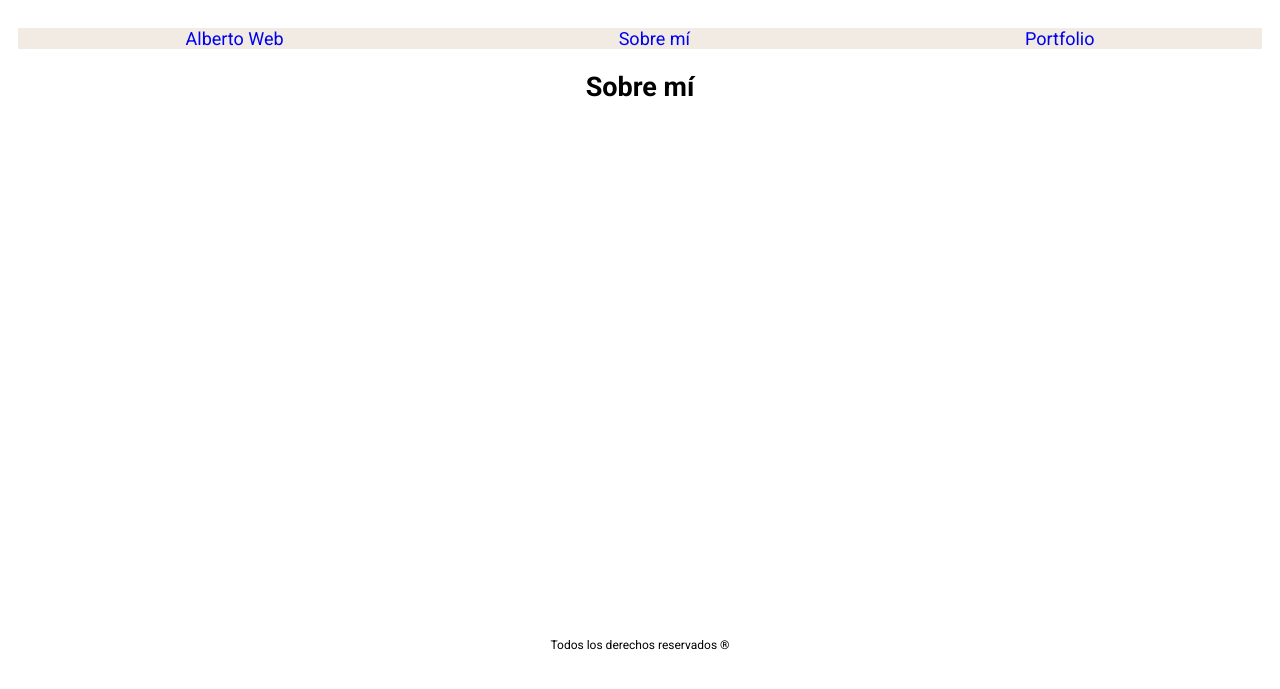
After one commit to Malkius/clase-16-heroku-jinha, a Flask app: template templates/about.html in a window 1280 px wide. The commit adds this page. Shown: the top 689 px of the page. Run offline with Flask 2, Linux system fonts and the light colour scheme; the template is opened without the code that fills it, so the values that code supplies are empty.

Commit message:
Second commit

```diff
--- /dev/null
+++ b/main.py
@@ -0,0 +1,22 @@
+from flask import Flask, render_template
+
+app = Flask(__name__)
+
+
+@app.route("/")
+def index():
+    return render_template("index.html")
+
+
+@app.route("/about")
+def about():
+    return render_template("about.html")
+
+
+@app.route("/portfolio")
+def portfolio():
+    return render_template("portfolio.html")
+
+
+if __name__ == '__main__':
+    app.run()
--- a/static/css/estilos.css
+++ b/static/css/estilos.css
@@ -1,21 +1,18 @@
-/* FUENTES */
+/* INDEX.HTML */
 body {
+    padding: 20px 10px 10px 10px;
     font-family: 'Roboto', sans-serif;
     font-size: 18px;
 }
 
-body {
-    background-color: #949FA3;
-}
-
 .navegacion {
+    background-color: #F1EBE4;
     display: flex;
     justify-content: space-around;
     align-items: center;
 }
 
 .navegacion a {
-    color: #675296;
     text-decoration: none;
 }
 
@@ -29,3 +26,14 @@ body {
     display: flex;
     justify-content: center;
 }
+
+.contenido {
+    display: flex;
+    justify-content: center;
+}
+
+/* ABOUT.HTML */
+
+
+
+/* PORTFOLIO.HTML */
--- /dev/null
+++ b/templates/about.html
@@ -0,0 +1,7 @@
+{% extends "base.html" %}
+
+{% block title %}Sobre mí{% endblock title %}
+
+{% block content %}
+    <h1>Sobre mí</h1>
+{% endblock content %}
--- a/templates/base.html
+++ b/templates/base.html
@@ -0,0 +1,27 @@
+<!DOCTYPE html>
+<html lang="es">
+    <head>
+        <meta charset="UTF-8">
+        <title>{% block title %}{% endblock title %}</title>
+        <link href="https://fonts.googleapis.com/css?family=Roboto:300,400,700,900" rel="stylesheet">
+        <link rel="stylesheet" href="../static/CSS/estilos.css">
+    </head>
+
+    <body>
+        <nav class="navegacion">
+            <a href="/">Alberto Web</a>
+            <a href="/about">Sobre mí</a>
+            <a href="/portfolio">Portfolio</a>
+        </nav>
+
+        <section class="contenido">
+            {% block content %}
+            {% endblock content %}
+        </section>
+
+        <footer class="pie">
+            <p>Todos los derechos reservados &#174;</p>
+        </footer>
+
+    </body>
+</html>
```
Also changed, not shown: templates/index.html (+5 -20 lines), templates/portfolio.html (added, +7 -0 lines).
